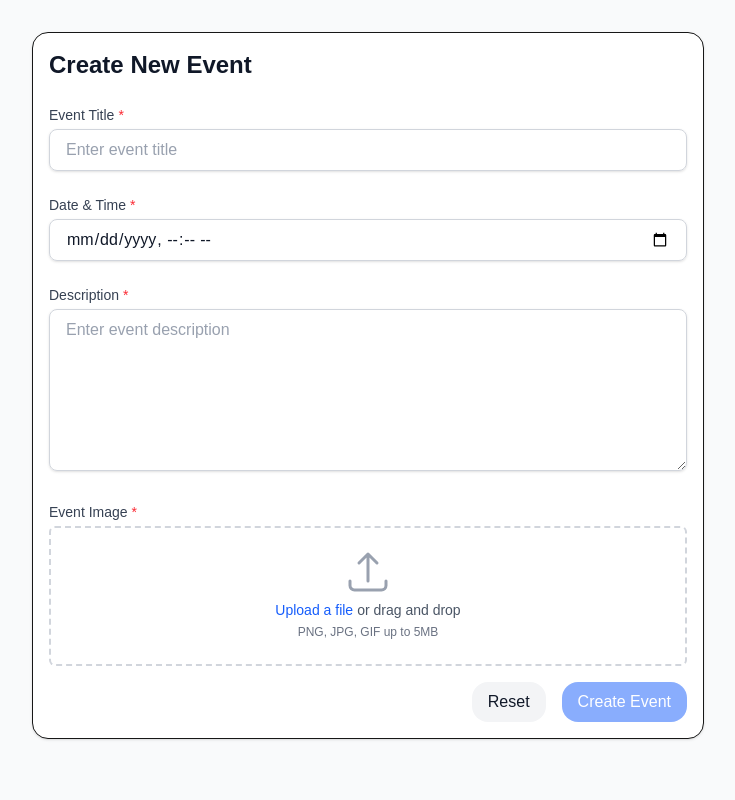
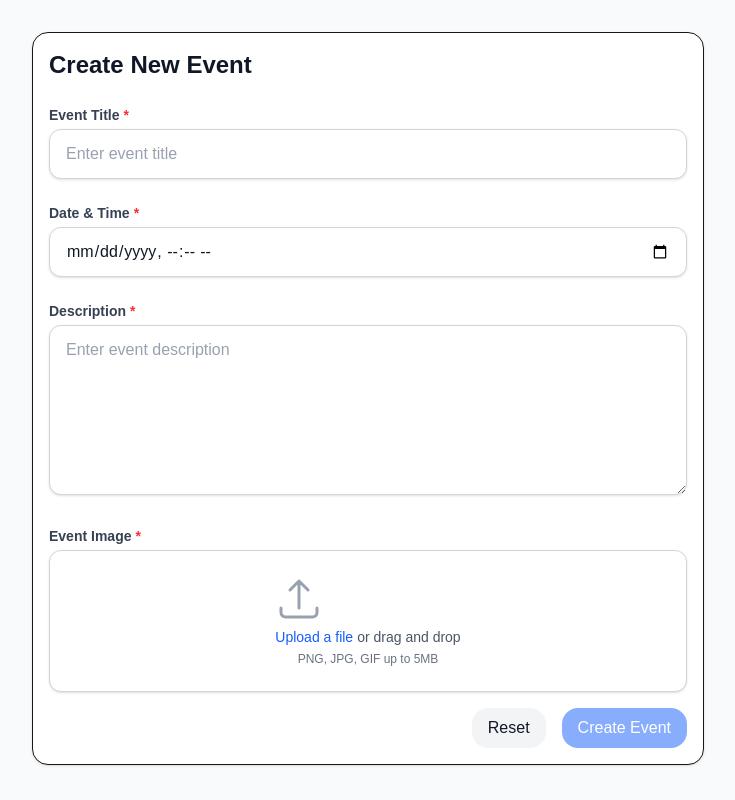
Before and after one commit to CosmoDevs/cosmoslive, a Next.js app: page /admin in a window 1280 px wide. Shown: the whole page, without its empty margins (272-1007 px from the left). Built offline with nearby package versions, Linux system fonts and the light colour scheme.

Commit message:
changes in form-styles

```diff
--- a/src/styles/formStyles.js
+++ b/src/styles/formStyles.js
@@ -1,27 +1,40 @@
-// formStyles.js
 export const formStyles = {
-  label: "block text-sm font-medium text-gray-700",
+  // Page & Card Layout
+  container: "min-h-screen bg-gray-200 flex items-center justify-center p-8", // slightly deeper gray
+  card: "max-w-2xl w-full bg-white shadow-2xl rounded-2xl p-10 transition-transform duration-300 hover:shadow-[0_10px_25px_rgba(0,0,0,0.1)]",
+
+  // Label
+  label: "block text-sm font-semibold text-gray-700 mb-1",
   requiredMark: "text-red-500 ml-1",
+
+  // Inputs
   input:
-    "w-full px-4 py-2 border rounded-lg shadow-sm text-gray-900 placeholder-gray-400 focus:ring-2 focus:ring-blue-500 focus:border-blue-500 transition",
+    "w-full px-4 py-3 border rounded-xl text-gray-900 placeholder-gray-400 transition-all duration-300 ease-in-out transform focus:scale-[1.02] focus:ring-2 focus:ring-blue-500 focus:border-blue-500 hover:border-blue-400 shadow-sm focus:shadow-md bg-white",
   textArea:
-    "w-full px-4 py-2 border rounded-lg shadow-sm text-gray-900 placeholder-gray-400 focus:ring-2 focus:ring-blue-500 focus:border-blue-500 transition",
-  inputError: "border-red-500",
+    "w-full px-4 py-3 border rounded-xl text-gray-900 placeholder-gray-400 transition-all duration-300 ease-in-out transform focus:scale-[1.02] focus:ring-2 focus:ring-blue-500 focus:border-blue-500 hover:border-blue-400 shadow-sm focus:shadow-md bg-white",
+
+  // Input States
+  inputError: "border-red-500 focus:ring-red-400",
   inputNormal: "border-gray-300",
   errorText: "text-sm text-red-500 mt-1",
-  uploadBox:
-    "flex justify-center border-2 border-dashed border-gray-300 rounded-xl bg-gray-50 hover:bg-gray-100 transition p-6",
-  buttonPrimary:
-    "px-6 py-2 rounded-md text-white bg-blue-600 hover:bg-blue-700 transition",
-  buttonSecondary:
-    "px-6 py-2 rounded-md border border-gray-300 hover:bg-gray-100 transition",
+
+  // Image Upload (aligned with other inputs)
   inputContainer:
-    "mt-1 flex justify-center px-6 pt-5 pb-6 border-2 border-gray-300 border-dashed rounded-md",
-  uploadIcon: "mx-auto h-12 w-12 text-gray-400",
+    "w-full mt-1 border rounded-xl border-gray-300 bg-white hover:border-blue-400 transition-all duration-300 ease-in-out transform focus-within:scale-[1.02] focus-within:ring-2 focus-within:ring-blue-500 focus-within:border-blue-500 p-6 flex flex-col items-center justify-center text-center space-y-2 shadow-sm focus-within:shadow-md",
+  uploadIcon:
+    "h-12 w-12 text-gray-400 transition-transform duration-300 hover:scale-110",
   uploadButton:
     "relative cursor-pointer bg-white rounded-md font-medium text-blue-600 hover:text-blue-500 focus-within:outline-none focus-within:ring-2 focus-within:ring-offset-2 focus-within:ring-blue-500",
-  previewImage: "mx-auto h-32 w-32 object-cover rounded",
+  previewImage:
+    "mx-auto h-40 w-40 object-cover rounded-xl shadow-sm hover:shadow-md transition duration-300",
 
-  statusError: "text-red-500 text-sm",
-  statusSuccess: "text-green-600 text-sm",
+  // Buttons
+  buttonPrimary:
+    "px-6 py-2 rounded-xl text-white bg-blue-600 hover:bg-blue-700 active:bg-blue-800 transform transition-all duration-300 ease-in-out hover:scale-[1.03] shadow-md hover:shadow-lg focus:outline-none focus:ring-2 focus:ring-blue-400",
+  buttonSecondary:
+    "px-6 py-2 rounded-xl border border-gray-300 text-gray-700 hover:bg-gray-100 active:bg-gray-200 transform transition-all duration-300 hover:scale-[1.03] focus:outline-none focus:ring-2 focus:ring-gray-300",
+
+  // Status Messages
+  statusError: "text-red-500 text-sm font-medium mt-2",
+  statusSuccess: "text-green-600 text-sm font-medium mt-2",
 };
```
